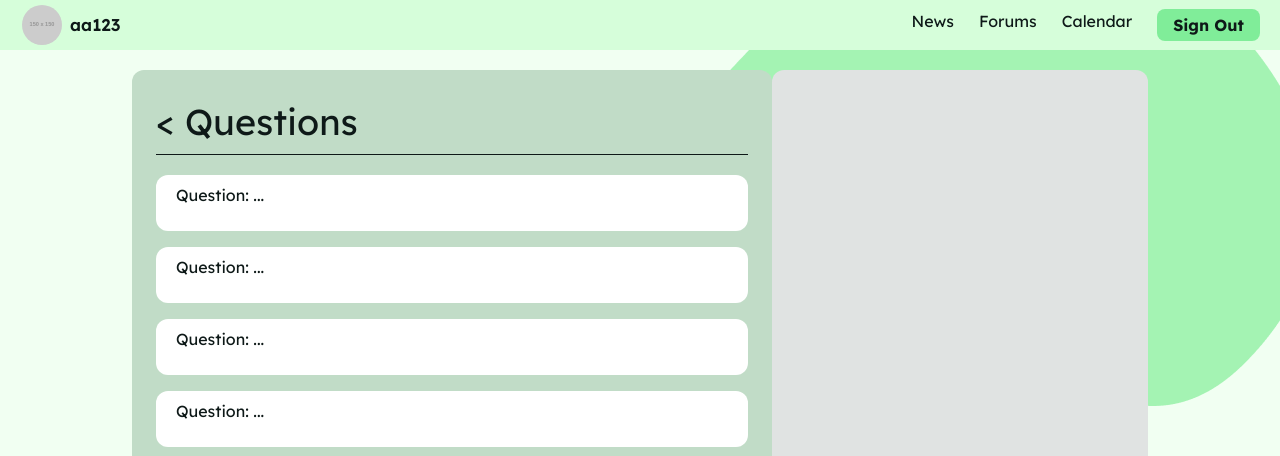
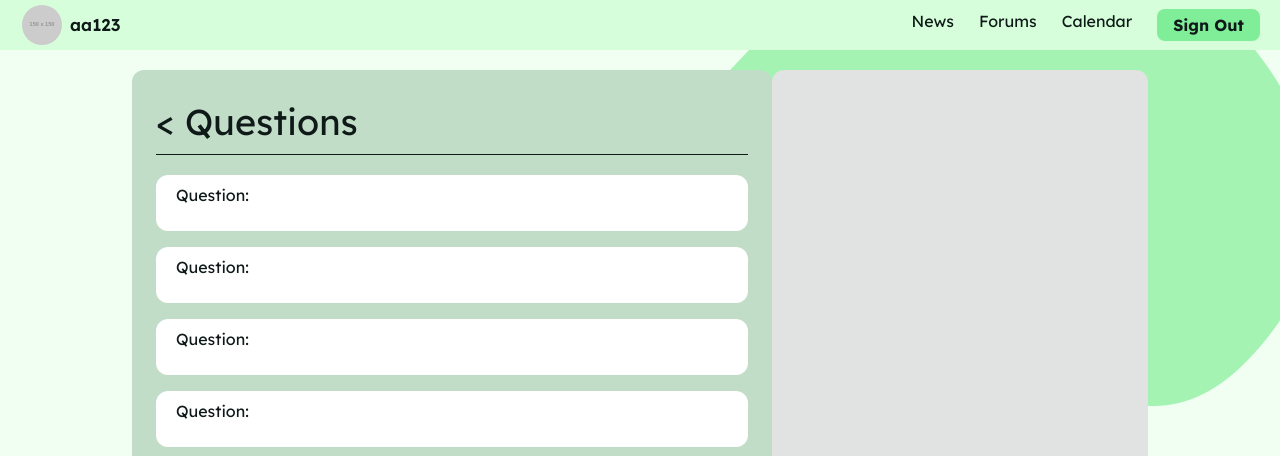
Before and after one commit to mquintanau/mascotopia_fe, a React (Vite) app in the folder view/: page /questionView/0 in a window 1280 px wide. Shown: the top 456 px of the page. Built offline with nearby package versions, Linux system fonts and the light colour scheme.

Commit message:
Añade la visualización de autores de preguntas

```diff
--- a/view/src/components/Question/Question.jsx
+++ b/view/src/components/Question/Question.jsx
@@ -2,7 +2,7 @@ import React from "react";
 import { Link } from "react-router-dom";
 
 const Question = (props) => {
-  const { titulo, descripcion, onSelect, id } = props;
+  const { titulo, descripcion, onSelect, id, autor } = props;
   return (
     <Link to={`/questionView/${id}`}>
       <div
@@ -10,7 +10,7 @@ const Question = (props) => {
         onClick={() => onSelect({ titulo, descripcion })}
       >
         <h3>{titulo}</h3>
-        <h3>Question: ...</h3>
+        <h3>Question: {autor}</h3>
         <p className="font-light">{descripcion}</p>
       </div>
     </Link>
--- a/view/src/components/QuestionList/QuestionList.jsx
+++ b/view/src/components/QuestionList/QuestionList.jsx
@@ -10,6 +10,7 @@ const generateQuestionViews = (questions, onQuestionSelect) => {
       key={index}
       onSelect={onQuestionSelect}
       id={question._id}
+      autor = {question.autor}
     />
   ));
 };
```
